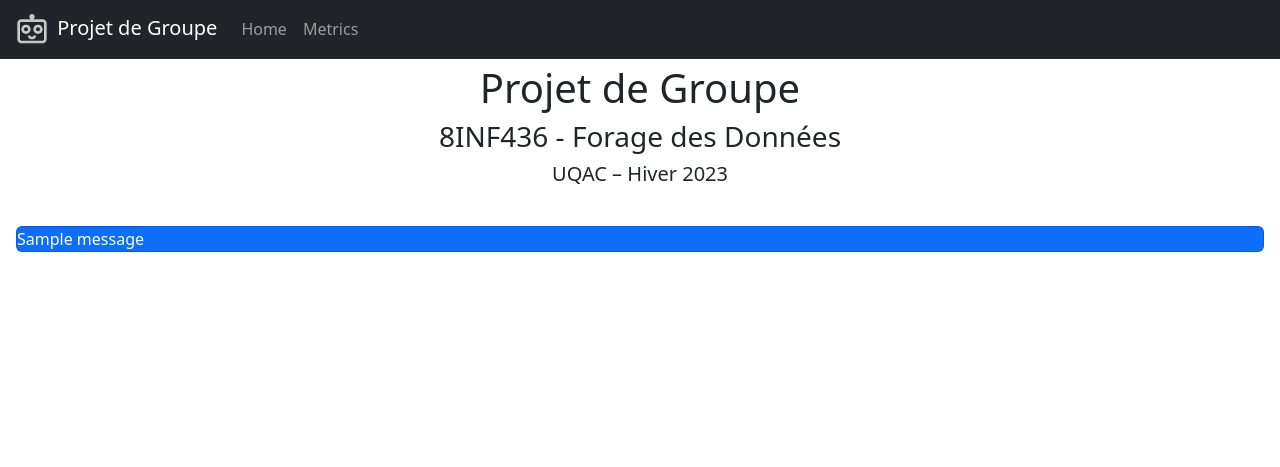
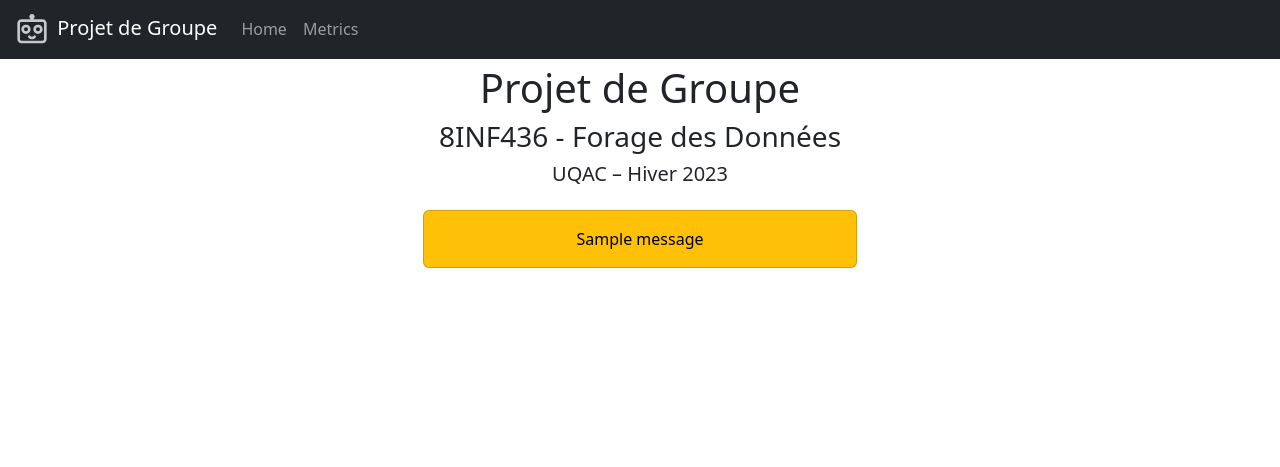
Before and after one commit to micmorin/2023H-Forage_Donnees_UQAC_8INF436, a Python web app: template Interface/templates/base.html in a window 1280 px wide. Shown: the top 467 px of the page. Run offline with Jinja, Linux system fonts and the light colour scheme; the template is opened without the code that fills it, so the values that code supplies are empty; one stand-in notice (Sample message) is shown.

Commit message:
Center flash

```diff
--- a/Interface/templates/base.html
+++ b/Interface/templates/base.html
@@ -42,14 +42,16 @@
     {% block header %}{% endblock %}
   </header>
 
-    <div class="pt-3 pb-3">
+    <div class="pt-3 pb-3 row justify-content-center">
       <div class="col-8 col-md-12 text-center"><h1>Projet de Groupe</h1></div>
       <div class="col-8 col-md-12 text-center"><h3>8INF436 - Forage des Données</h3></div>
       <div class="col-8 col-md-12 text-center"><h5>UQAC – Hiver 2023</h5></div>
     </div>
 
     {% for message in get_flashed_messages() %}
-      <div class="card text-bg-primary m-3">{{ message }}</div>
+    <div class="pb-3 row justify-content-center">
+      <div class="card text-bg-warning col-4 text-center p-3">{{ message }}</div>
+    </div>
     {% endfor %}
 
     {% block content %}{% endblock %}
```
